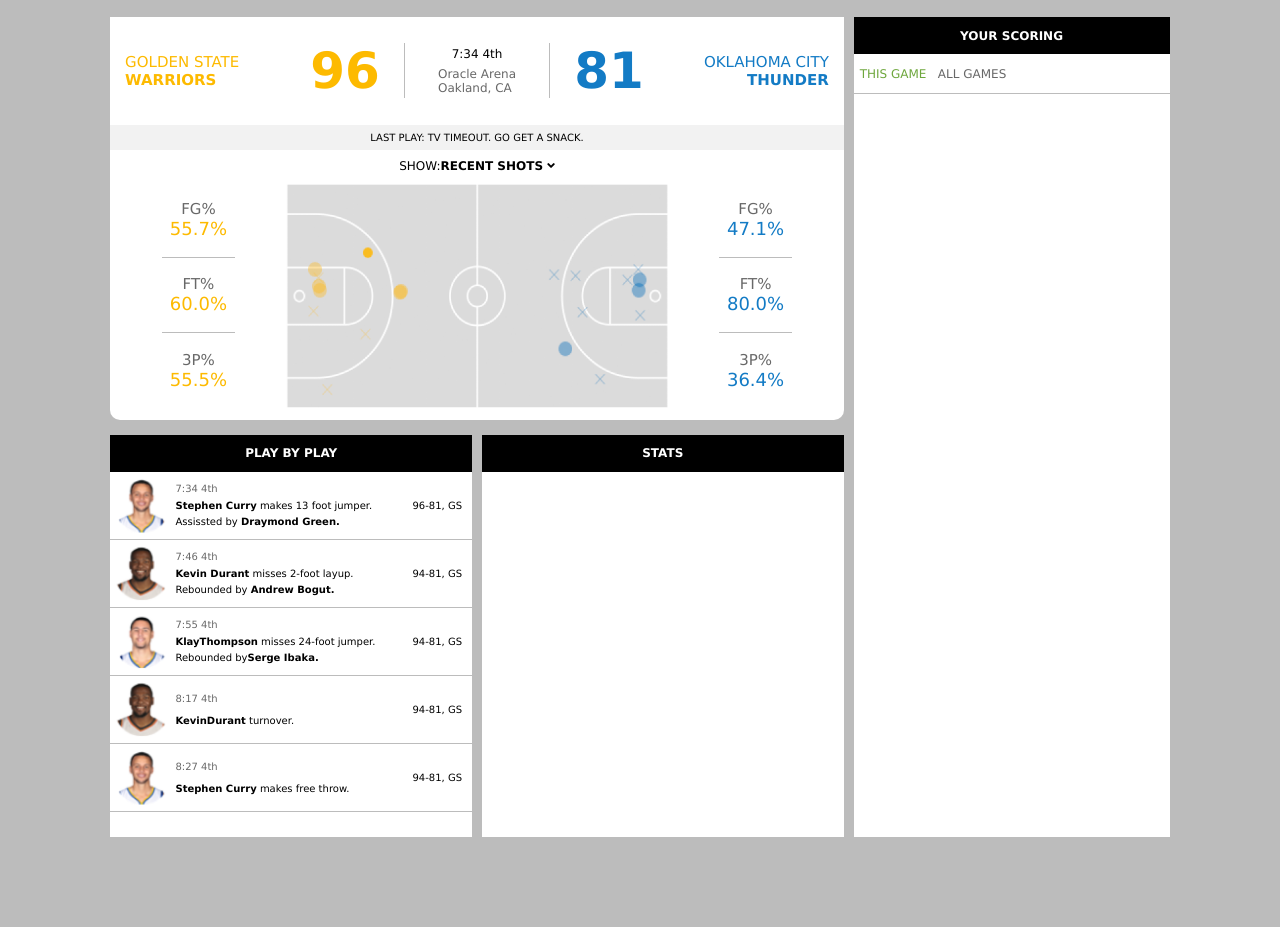
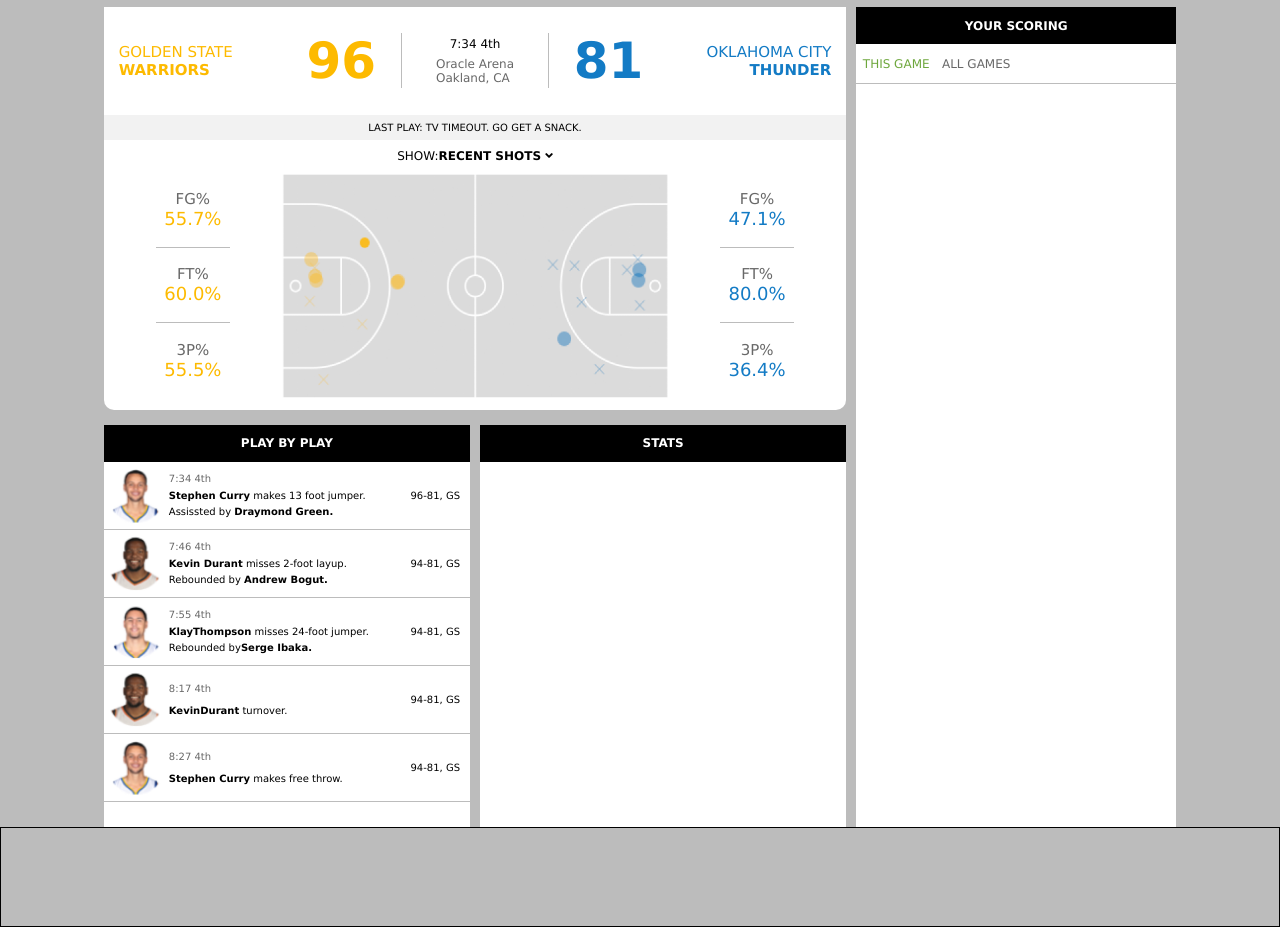
Before and after one commit to tmswartz12/fanduel-html, a plain HTML site: page client/index.html in a window 1280 px wide. Shown: the part 69-996 px from the top of the page. Before the commit the page ends 906 px from the top, so only its background shows below. Drawn offline with Linux system fonts and the light colour scheme.

Commit message:
fix: updated body margin to 0px

```diff
--- a/client/index.html
+++ b/client/index.html
@@ -15,7 +15,7 @@
 
   <body>
     <!-- Start Nav Bar-->
-    <!-- <header> -->
+
       <div class="nav-bar">
         <img
           class="fanduel-logo"
@@ -46,7 +46,7 @@
           <div class="btn-add-funds">Add Funds</div>
         </nav>
       </div>
-    </header>
+
     <!-- End Nav Bar-->
     <!-- Start Main Body-->
     <section class = 'main-body'>
@@ -219,5 +219,8 @@
           </div>
       </div>
     </section>
+    <footer class='footer'>
+
+    </footer>
   </body>
 </html>
--- a/public/style.css
+++ b/public/style.css
@@ -6,6 +6,7 @@
   font-family: Verdana;
   font-size: 15px;
   background-color: #bcbcbc;
+  margin: 0px;
 }
 
 a {
@@ -45,9 +46,6 @@
   display: flex;
   width: 100vw;
   height: 66px;
-  position: fixed;
-  top: 0px;
-  left: 0px;
   z-index: 1;
   background-color: #2d363b;
   align-items: center;
@@ -119,14 +117,14 @@
 }
 /* End Nav Bar */
 
-/* Central Body */
+/* Main Body */
 
 .main-body {
   display: flex;
-  top: 78px;
   width: 100%;
   height: 820px;
   justify-content: center;
+  margin-top: 10px;
 }
 
 .main-body-left {
@@ -399,3 +397,14 @@
 .games-options-active {
   color: #6ea73d;
 }
+
+footer {
+  position: relative;
+}
+.footer {
+  display: flex;
+  width: 100%;
+  height: 100px;
+  justify-content: center;
+  border: 1px solid;
+}
```
